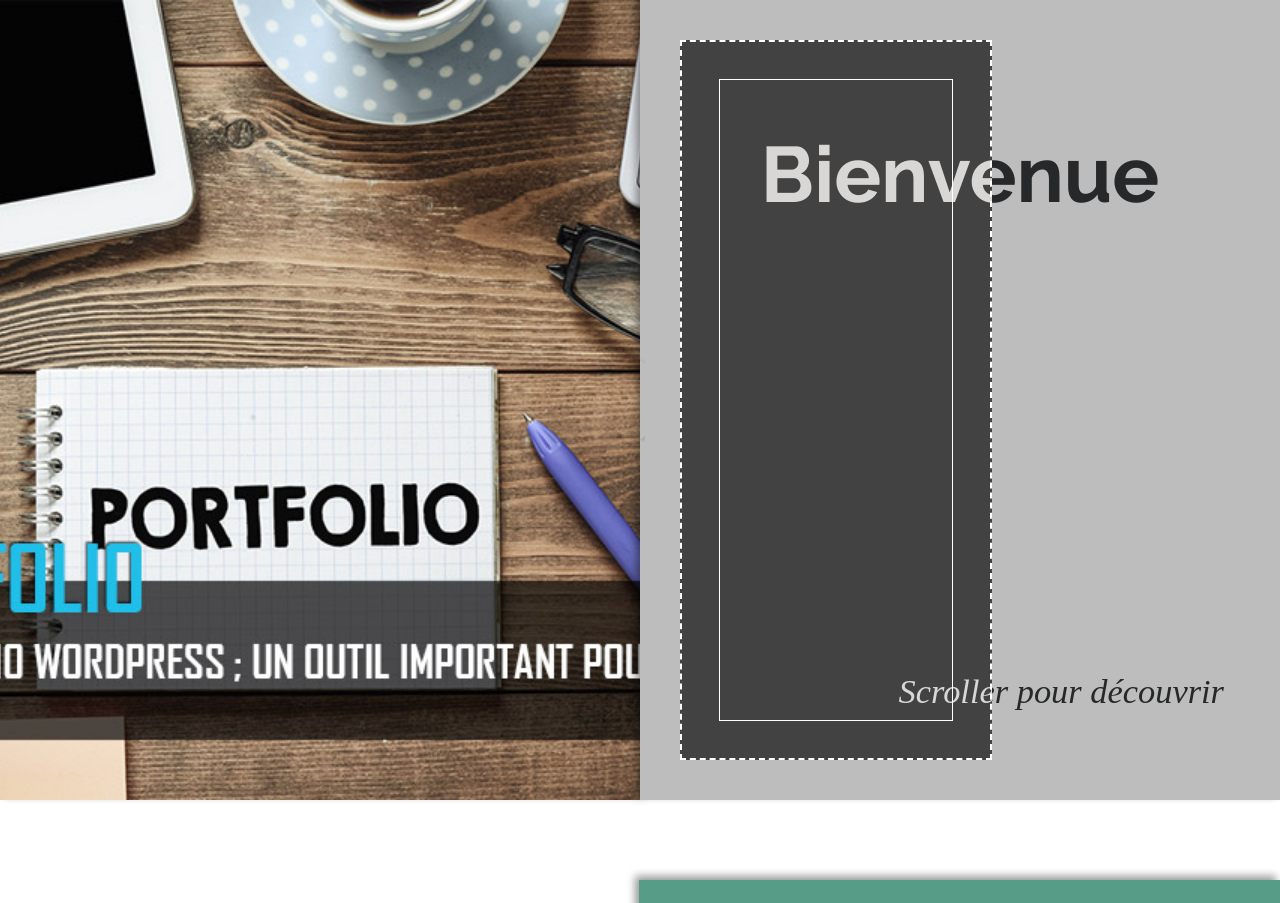
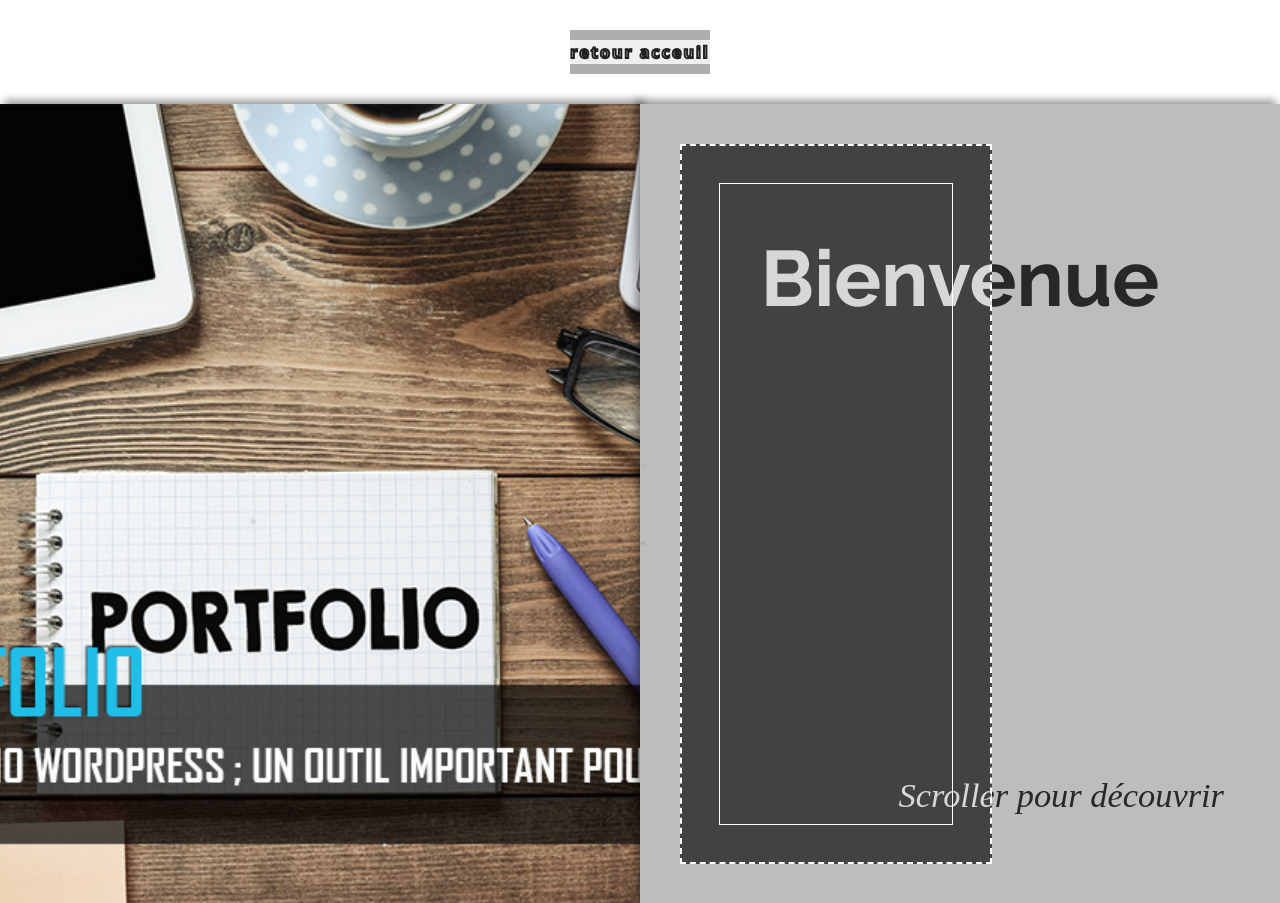
Before and after one commit to antho635/i-cv, a PHP site: page /portfolio-details.html in a window 1280 px wide. Shown: the top 903 px of the page. Run offline with PHP 8.4, Linux system fonts and the light colour scheme; some libraries are stand-ins or nearby versions.

Commit message:
bouton top pour portfolio

```diff
--- a/assets/css/portfolio.css
+++ b/assets/css/portfolio.css
@@ -18,10 +18,25 @@ html {
     margin: 0;
 }
 
+.boutonp {
+    display: flex;
+    justify-content: center;
+    margin: 10px auto;
+}
+
+.retour {
+    margin: 30px auto;
+    background-color: #aeaeae;
+}
+
+
 /*--------------------------------------------------------------
 # Navigation Menu
 --------------------------------------------------------------*/
+
+
 /* Desktop Navigation */
+
 .nav-menu {
     display: -webkit-box;
     display: -ms-flexbox;
@@ -37,7 +52,7 @@ html {
     display: flex;
 }
 
-.nav-menu > ul > li {
+.nav-menu>ul>li {
     position: relative;
     white-space: nowrap;
     display: -webkit-box;
@@ -71,21 +86,23 @@ html {
 }
 
 .nav-menu a:hover,
-.nav-menu .active > a,
-.nav-menu li:hover > a {
+.nav-menu .active>a,
+.nav-menu li:hover>a {
     text-decoration: none;
     color: #fff;
 }
 
 .nav-menu a:hover i,
-.nav-menu .active > a i,
-.nav-menu li:hover > a i {
+.nav-menu .active>a i,
+.nav-menu li:hover>a i {
     color: #149ddd;
 }
+
 
 /*--------------------------------------------------------------
 # Back to top button
 --------------------------------------------------------------*/
+
 .back-to-top {
     position: fixed;
     display: none;
@@ -122,7 +139,7 @@ html {
         -webkit-text-size-adjust: 100%;
         -webkit-tap-highlight-color: rgba(0, 0, 0, 0);
     }
-  body > article {
+    body>article {
         display: -webkit-box;
         display: -ms-flexbox;
         display: flex;
@@ -240,7 +257,7 @@ html {
         -o-object-position: center;
         object-position: center;
     }
-  section > div {
+    section>div {
         display: -webkit-box;
         display: -ms-flexbox;
         display: flex;
@@ -393,4 +410,6 @@ html {
         margin-top: 90px;
     }
 }
+
+
 /*# sourceMappingURL=portfolio.css.map */
--- a/portfolio-details.html
+++ b/portfolio-details.html
@@ -53,6 +53,8 @@
         </div>
     </header>
     <!-- HEADER -->
+    <div class="retour">
+        <button class="boutonp"><a href='index.html'>retour acceuil</a></button></div>
     <!-- ======= Portfolio Details Section ======= -->
 
     <article id="portfolio">
```
Lines whose indentation alone changed are shown as unchanged.
